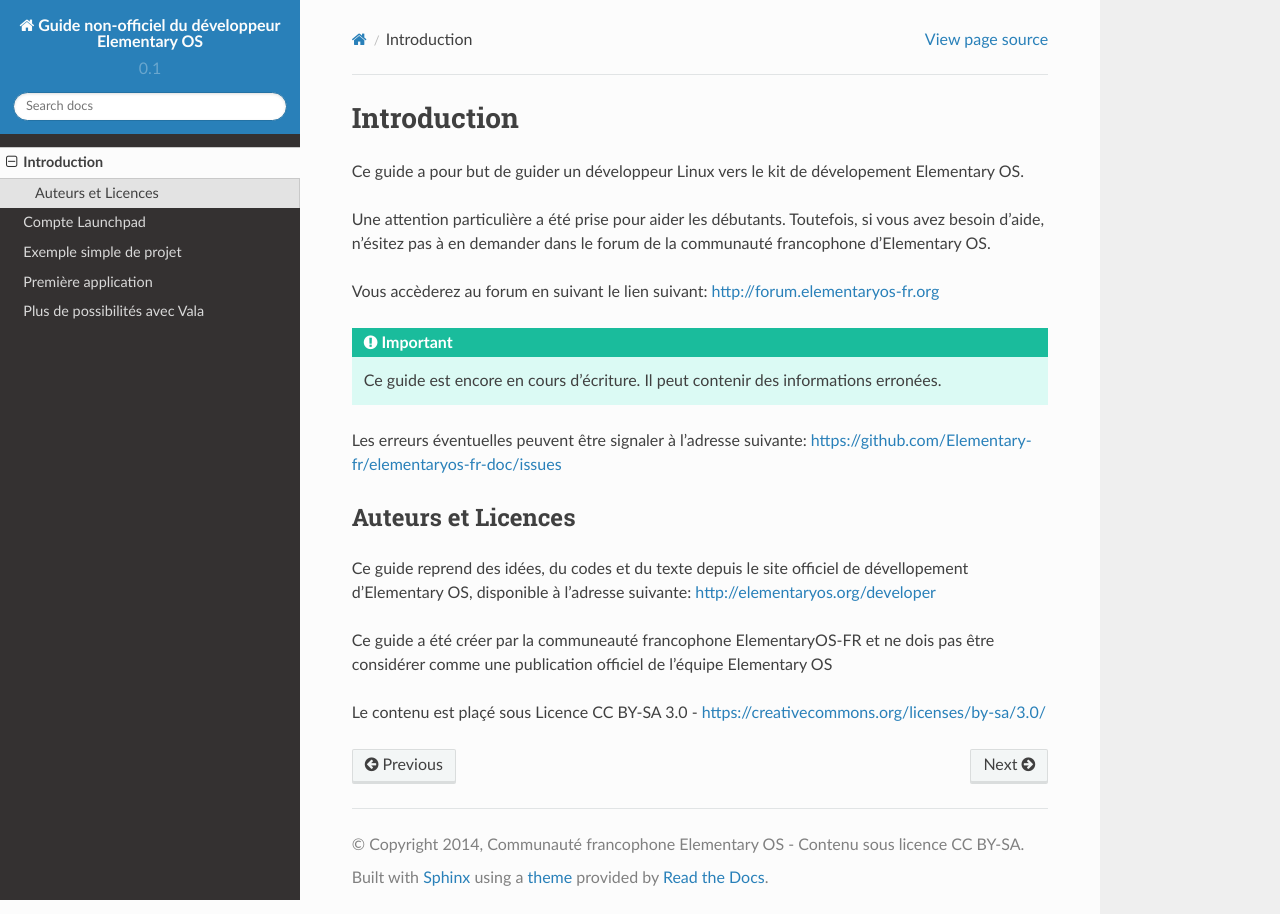
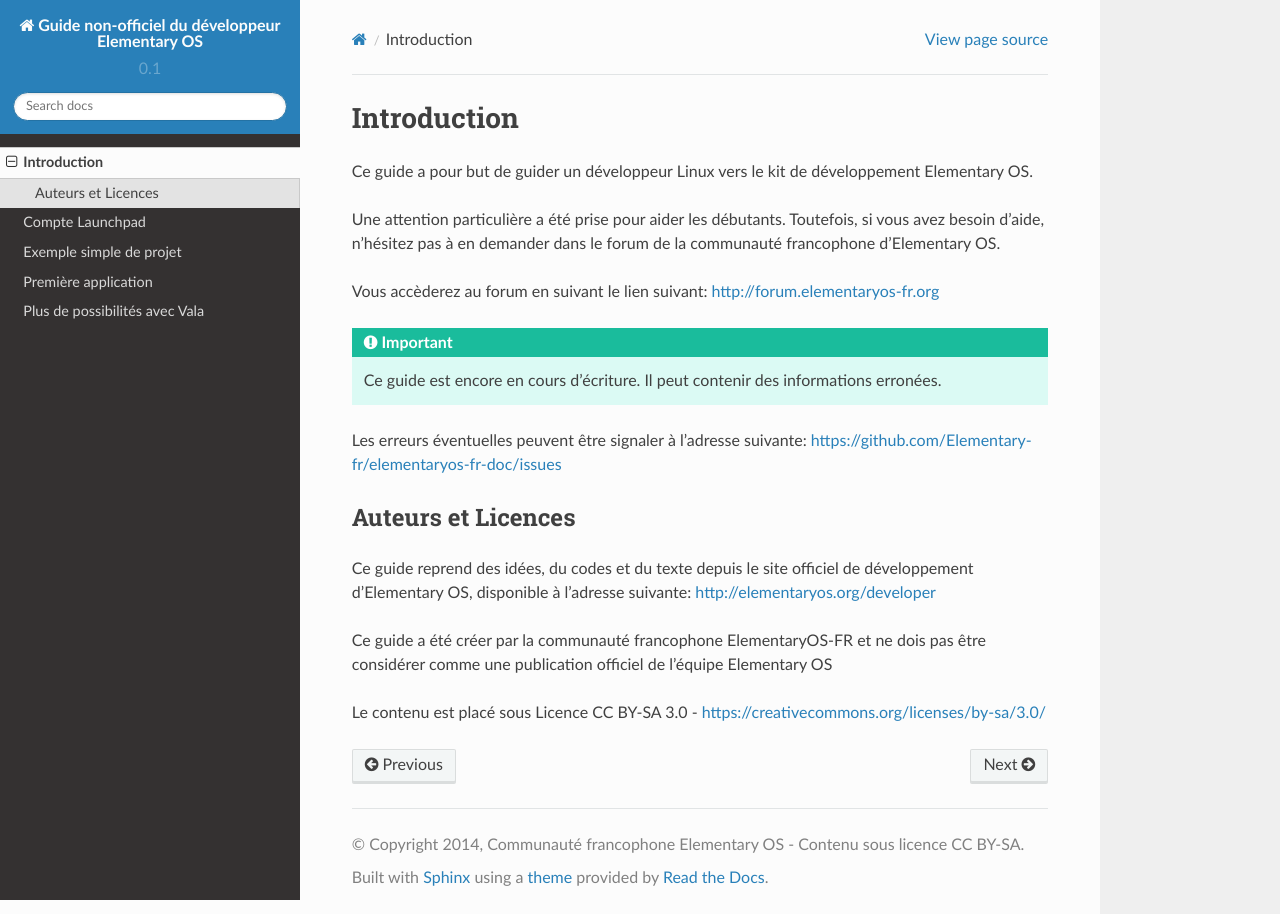
Before and after one commit to elementary-fr/elementaryos-fr-doc, a Sphinx documentation site: the page built from source/intro.rst, in a window 1280 px wide. Built offline with Sphinx 7.4.7 and the Read the Docs theme 2.0.0, drawn with Linux system fonts in a browser that asks for light colours.

Commit message:
Correction orthographique

```diff
--- a/source/intro.rst
+++ b/source/intro.rst
@@ -4,11 +4,11 @@
 ************
 
 Ce guide a pour but de guider un développeur Linux
-vers le kit de dévelopement Elementary OS.
+vers le kit de développement Elementary OS.
 
 Une attention particulière a été prise pour aider
 les débutants. Toutefois, si vous avez besoin d'aide,
-n'ésitez pas à en demander dans le forum de la
+n'hésitez pas à en demander dans le forum de la
 communauté francophone d'Elementary OS.
 
 Vous accèderez au forum en suivant le lien suivant:
@@ -27,11 +27,11 @@
 ===================
 
 Ce guide reprend des idées, du codes et du texte depuis
-le site officiel de dévellopement d'Elementary OS, disponible à l'adresse suivante:
+le site officiel de développement d'Elementary OS, disponible à l'adresse suivante:
 http://elementaryos.org/developer
 
-Ce guide a été créer par la communeauté francophone
+Ce guide a été créer par la communauté francophone
 ElementaryOS-FR et ne dois pas être considérer comme
 une publication officiel de l'équipe Elementary OS
 
-Le contenu est plaçé sous Licence CC BY-SA 3.0 - https://creativecommons.org/licenses/by-sa/3.0/
+Le contenu est placé sous Licence CC BY-SA 3.0 - https://creativecommons.org/licenses/by-sa/3.0/
```
